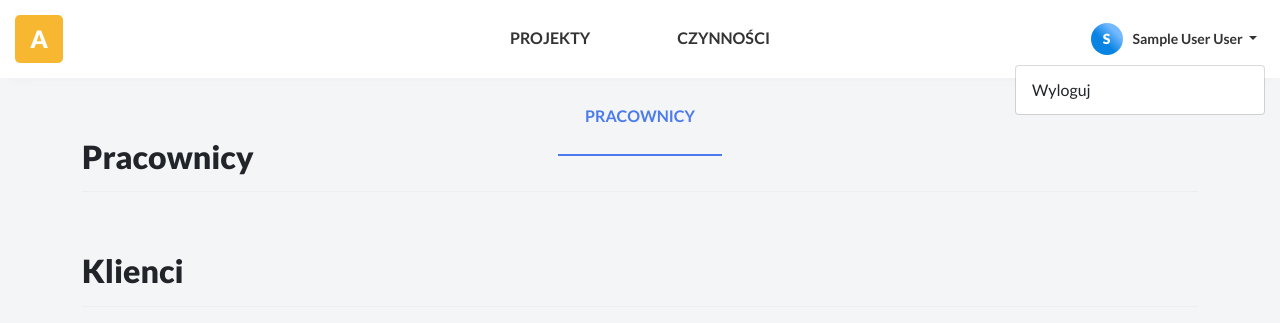
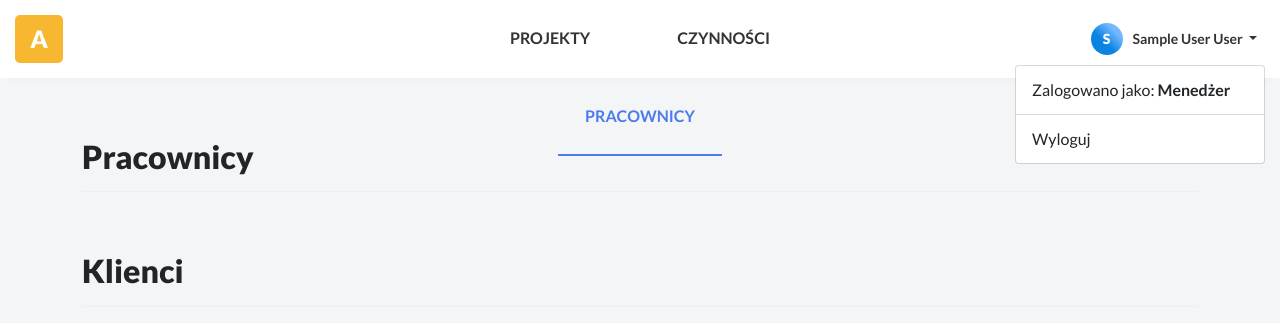
Before and after one commit to KIRFEDO/APSI_zespol2, a Flask app: page /employees in a window 1280 px wide, after a click that opens the changed part. Shown: the top 323 px of the page. Run offline with Flask 2, Linux system fonts and the light colour scheme; a user stored in the database is signed in; tables that the repository leaves empty hold one stand-in row (values such as "Sample post"); some libraries are stand-ins or nearby versions.

Commit message:
Wywietlanie roli przy imieniu pracownika / Przycisk dodaj projekt dostpny dla kadego pracownika/kierownika.

```diff
--- a/app/routes.py
+++ b/app/routes.py
@@ -294,7 +294,7 @@ def project_add():
     current_view = 'projects-add'
     u = get_user()
 
-    if u.role == 'kierownik':
+    if u.role == 'kierownik' or u.role == 'pracownik':
         if form.validate_on_submit():
             c = form.client.data
             if c == "":
--- a/app/static/css/_navbar.scss
+++ b/app/static/css/_navbar.scss
@@ -76,6 +76,10 @@
 
         .dropdown-menu{
             width: 250px;
+
+            .userRole{
+              padding: 0.25rem 1rem;
+            }
         }
     }
 }
--- a/app/templates/common/navbar.html
+++ b/app/templates/common/navbar.html
@@ -15,11 +15,19 @@
 		<div class="col">
 			<div class="dropdown dropdown-user-info">
 			  <a class="btn btn-secondary dropdown-toggle" href="#" role="button" id="userInfoMenu" data-bs-toggle="dropdown" aria-expanded="false">
-				<span class="icon">{{u.name|first}}</span> {{u.name}} {{u.surname}}
+					<span class="icon">{{u.name|first}}</span> {{u.name}} {{u.surname}}
 			  </a>
 
 			  <ul class="dropdown-menu dropdown-menu-end" aria-labelledby="userInfoMenu">
-				<li><a class="dropdown-item" href="/logout">Wyloguj</a></li>
+					{% if u.role == 'kierownik' %}
+						<li class="userRole">Zalogowano jako: <strong>Menedżer</strong></li>
+					{% elif u.role == 'pracownik' %}
+						<li class="userRole">Zalogowano jako: <strong>Pracownik</strong></li>
+					{% elif u.role == 'klient' %}
+						<li class="userRole">Zalogowano jako: <strong>Klient</strong></li>
+					{% endif %}
+					<div class="dropdown-divider"></div>
+					<li><a class="dropdown-item" href="/logout">Wyloguj</a></li>
 			  </ul>
 			</div>
 		</div>
--- a/app/templates/common/project/project-list.html
+++ b/app/templates/common/project/project-list.html
@@ -16,8 +16,8 @@
     <div class="content-wrapper">
         <div class="container">
             <h1>Projekty
-              {% if u.role == 'kierownik' %}
-                <a class="btn btn-primary" title="New project" href="/projects/add">
+              {% if u.role == 'kierownik' or u.role == 'pracownik' %}
+                <a class="btn btn-primary" title="Nowy projekt" href="/projects/add">
                   <i class="fa-solid fa-plus"></i>Nowy projekt
                 </a>
               {% endif %}
```
Also changed, not shown: app/static/css/style.min.css.
